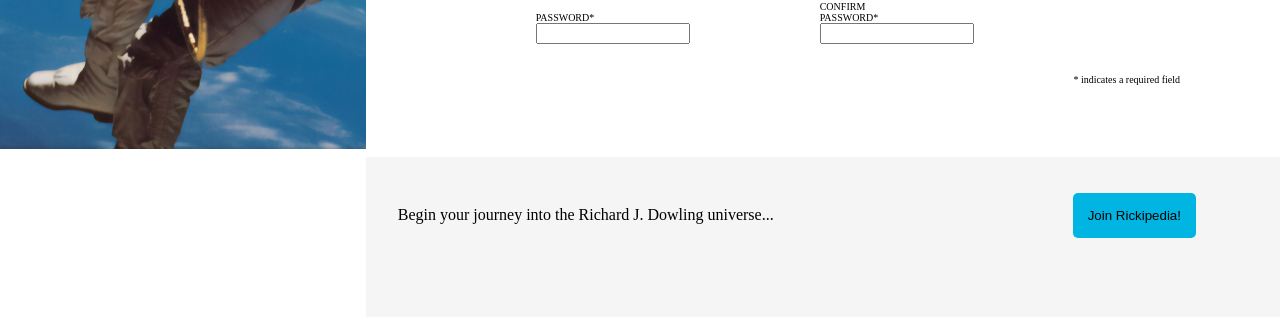
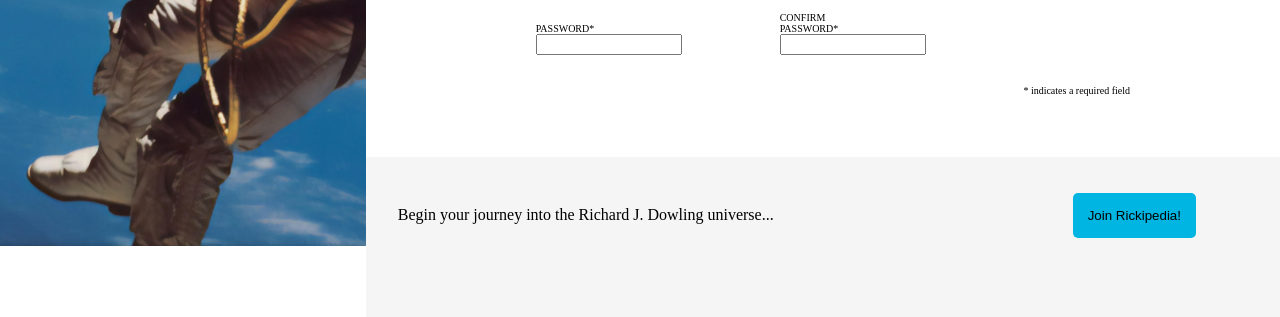
Before and after one commit to LeapHamilton/sign-up, a plain HTML site: page index.html in a window 1280 px wide. Shown: the part 483-800 px from the top of the page. Drawn offline with nearby package versions, Linux system fonts and the light colour scheme; files whose address does not match are found by name.

Commit message:
debugging some layout discrepencies between browsers

```diff
--- a/index.html
+++ b/index.html
@@ -41,9 +41,8 @@
 
         <div class="submit">
             Begin your journey into the Richard J. Dowling universe...
-
-        <button type="submit" value="submit">Join Rickipedia!</button>
+            <button type="submit" value="submit">Join Rickipedia!</button>
+        </div>
     </div>
-        </div>
 </body>
 </html>
--- a/styles.css
+++ b/styles.css
@@ -3,9 +3,14 @@
     src: url(webfontkit-20220722-063921/michroma-regular-webfont.woff);
 }
 
+* {
+  box-sizing: border-box;
+}
+
  body {
     margin: 0;
     padding: 0;
+    border: 0;
     min-height: 100%;
     min-width: 100%;
     -webkit-appearance: none;
@@ -24,7 +29,7 @@ min-width: 100%;
 
 img {
     grid-row: 1 / 5;
-    width:130%;
+    width:150%;
     background-size: cover;
     background-color: black;
 }
@@ -51,6 +56,7 @@ img {
     font-style: oblique;
 
 }
+
 .material-symbols-outlined {
     font-size: 45px;
 
@@ -75,16 +81,12 @@ img {
     background-color: white;
 
 }
-.help {
-    font-size: x-small;
-   margin-left: auto;
-}
+
 
 
 input {
     display: inline-block;
     width: 11em;
-
   }
 
   input:not(:placeholder-shown):not(:focus):invalid {
@@ -92,10 +94,6 @@ input {
     background-color: rgb(240, 204, 204);
   }
 
-  label:required:after {
-    content:" *";
-    color: black;
-  }
 
 
   label {
@@ -128,9 +126,13 @@ input {
 
 
     .help {
-        text-align: right;
-        padding-right: 10em;
+
+        font-size: x-small;
+        position:absolute;
+        right:15em;
+
     }
+
     button {
         padding:15px;
         margin-top: 1.5em;
```
Lines whose indentation alone changed are shown as unchanged.
